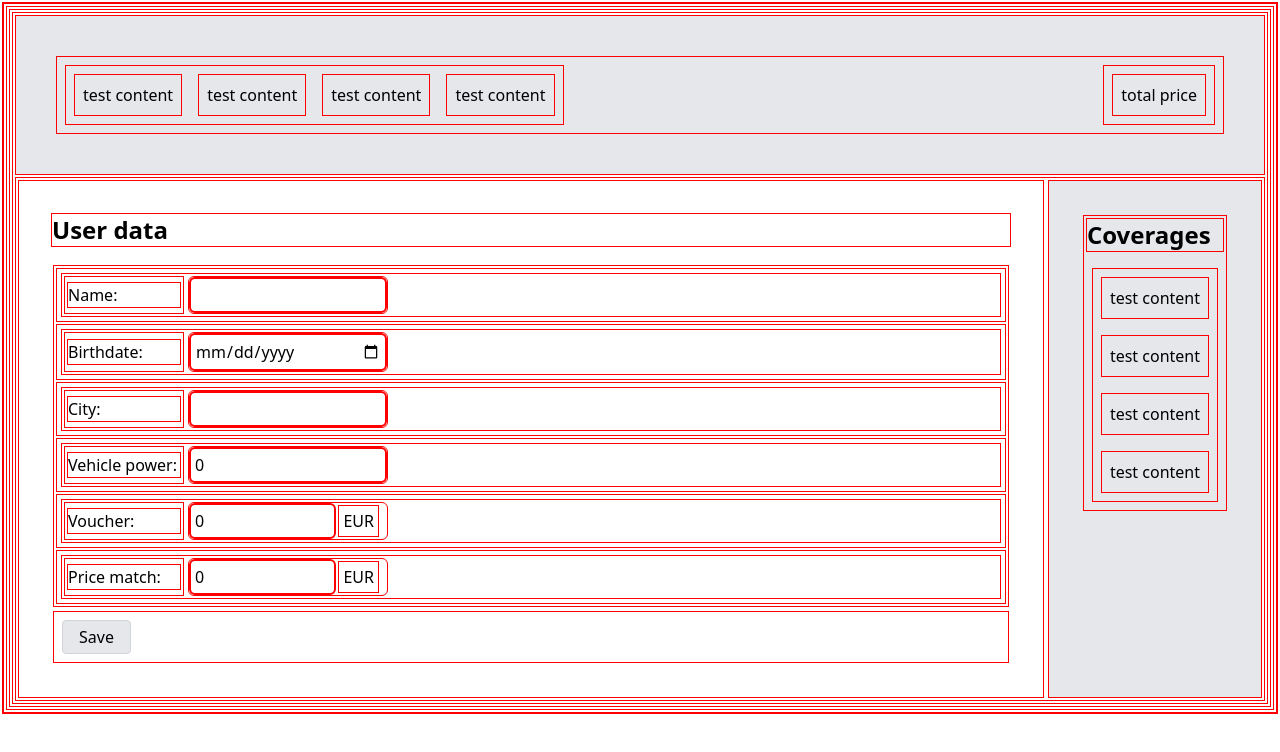
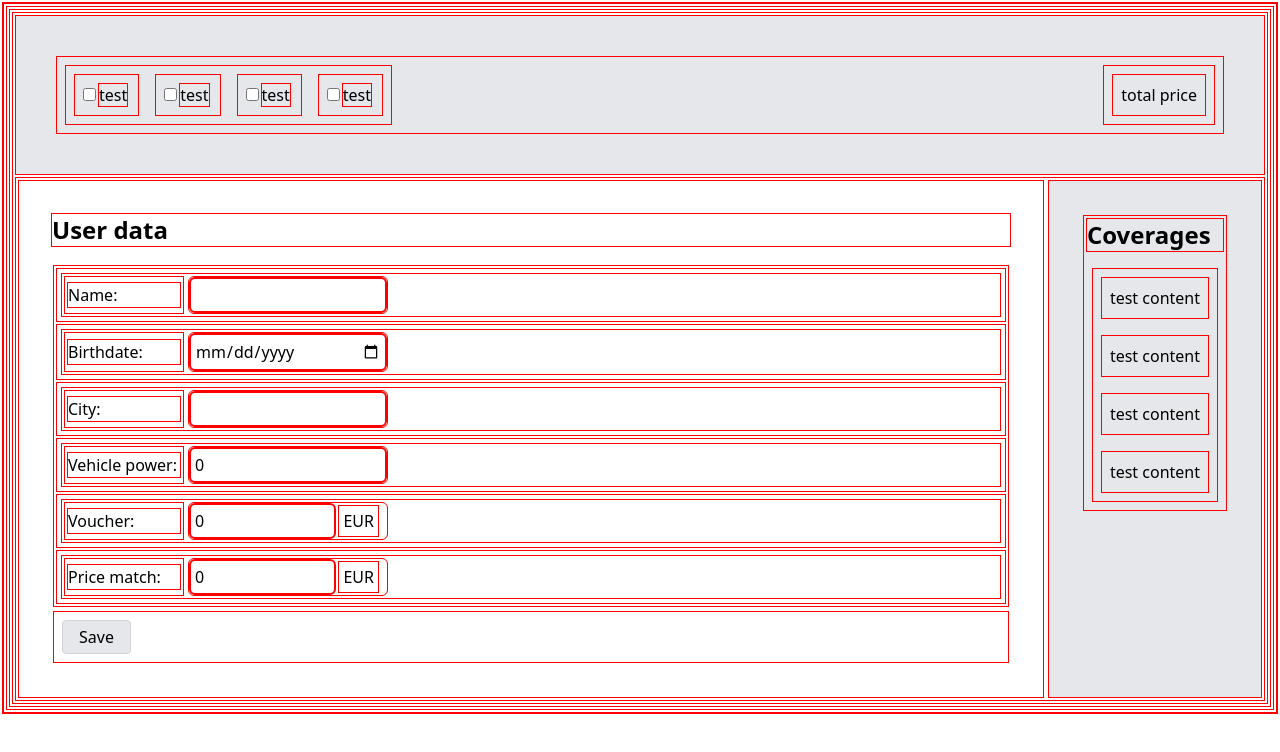
Before and after one commit to lukatarman/car-insurance-app, a React (Create React App) app in the folder frontend/: page / in a window 1280 px wide. Shown: the top 752 px of the page. Built offline with nearby package versions, Linux system fonts and the light colour scheme.

Commit message:
added checkboxes

```diff
--- a/frontend/src/components/DiscountsHeader.tsx
+++ b/frontend/src/components/DiscountsHeader.tsx
@@ -3,9 +3,14 @@ import React from "react";
 const DiscountsHeader = () => {
   const testArr = [1, 2, 3, 4];
 
+  const handleChange = () => {
+    console.log("detected");
+  };
+
   const testContentRender = testArr.map((content, index) => (
     <div key={index} className="m-2 p-2">
-      test content
+      <input type="checkbox" onChange={handleChange}></input>
+      <label>test</label>
     </div>
   ));
 
```
